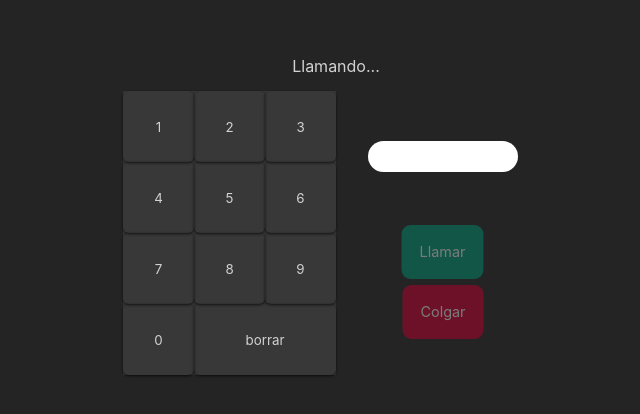
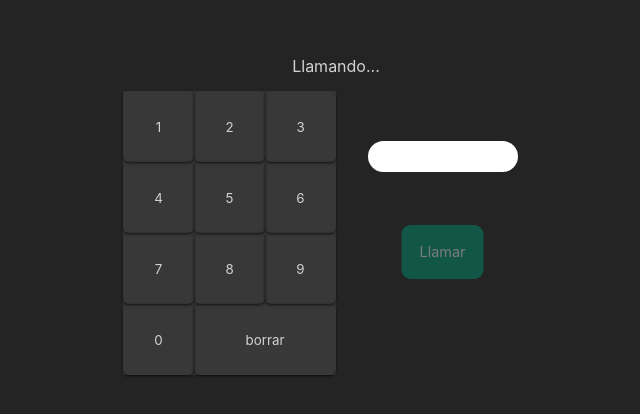
Before and after one commit to Fedemontagudo/tehephone-simulator, a React (Create React App) app: page / in a window 1280 px wide. Shown: the part 192-606 px from the top of the page, without its empty margins (304-944 px from the left). Built offline with nearby package versions, Linux system fonts and the light colour scheme.

Commit message:
se muestra botonllamar o botoncolgar en el DOM

```diff
--- a/src/App.js
+++ b/src/App.js
@@ -14,6 +14,10 @@ function App() {
     setNumeroMarcar("");
   };
   const [llamando, setLlamando] = useState(false);
+  const botonLlamar = <a href="botón para llamar"
+    className={`llamar ${numeroMarcar.length === 9 && !llamando ? "activo" : ""}`}>Llamar</a>;
+  const botonColgar = <a href="botón para colgar"
+    className={`colgar ${llamando ? "activo" : ""}`}>Colgar</a>;
   return (
     <>
       <div className="contenedor">
@@ -30,10 +34,7 @@ function App() {
           </div>
           <div className="acciones">
             <span className="numero">{numeroMarcar}</span>
-            <a href="botón para llamar"
-              className={`llamar ${numeroMarcar.length === 9 && !llamando ? "activo" : ""}`}>Llamar</a>
-            <a href="botón para colgar"
-              className={`colgar ${llamando ? "activo" : ""}`}>Colgar</a>
+            {!llamando ? botonLlamar : botonColgar}
           </div>
         </main>
       </div>
```
